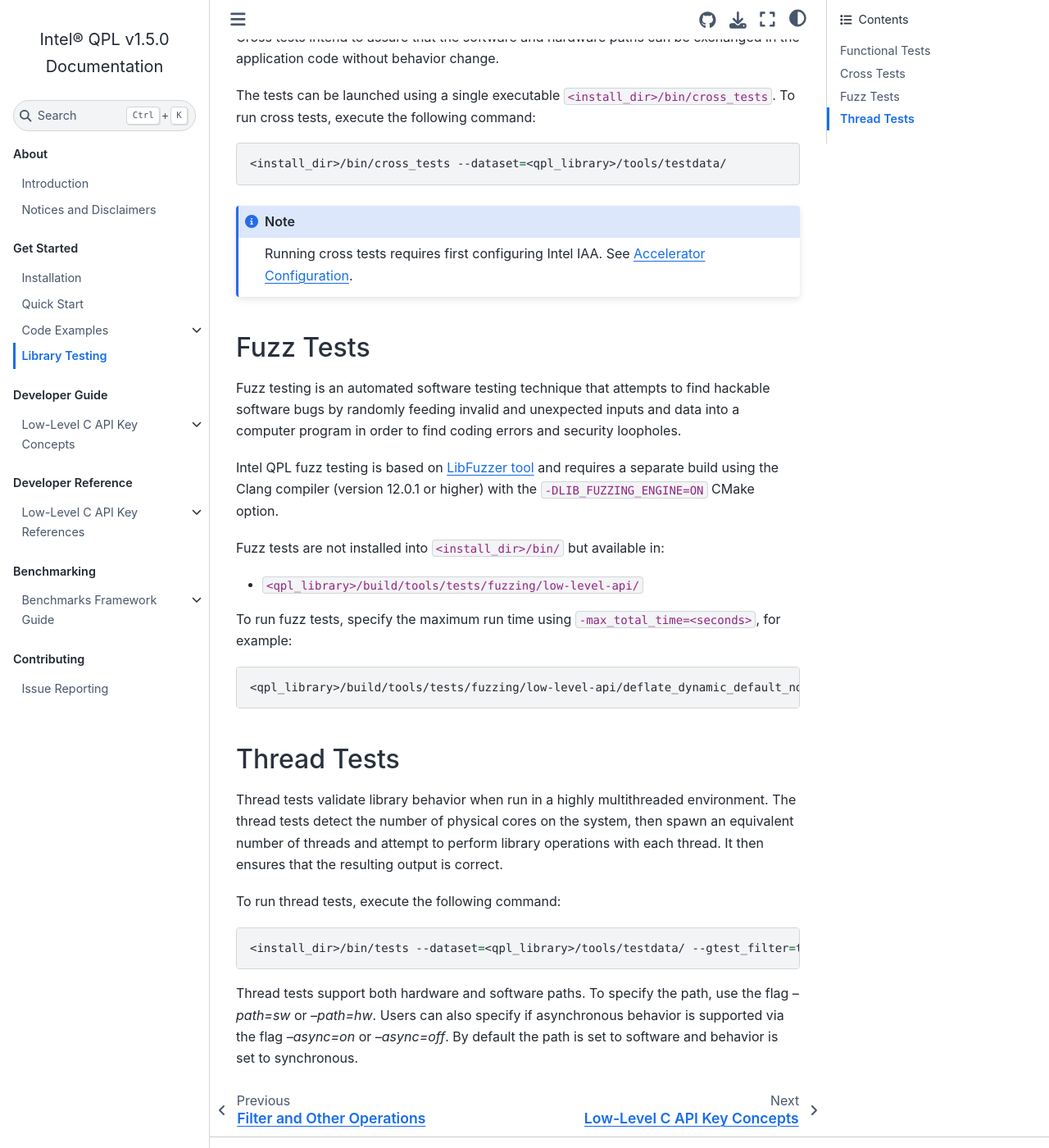
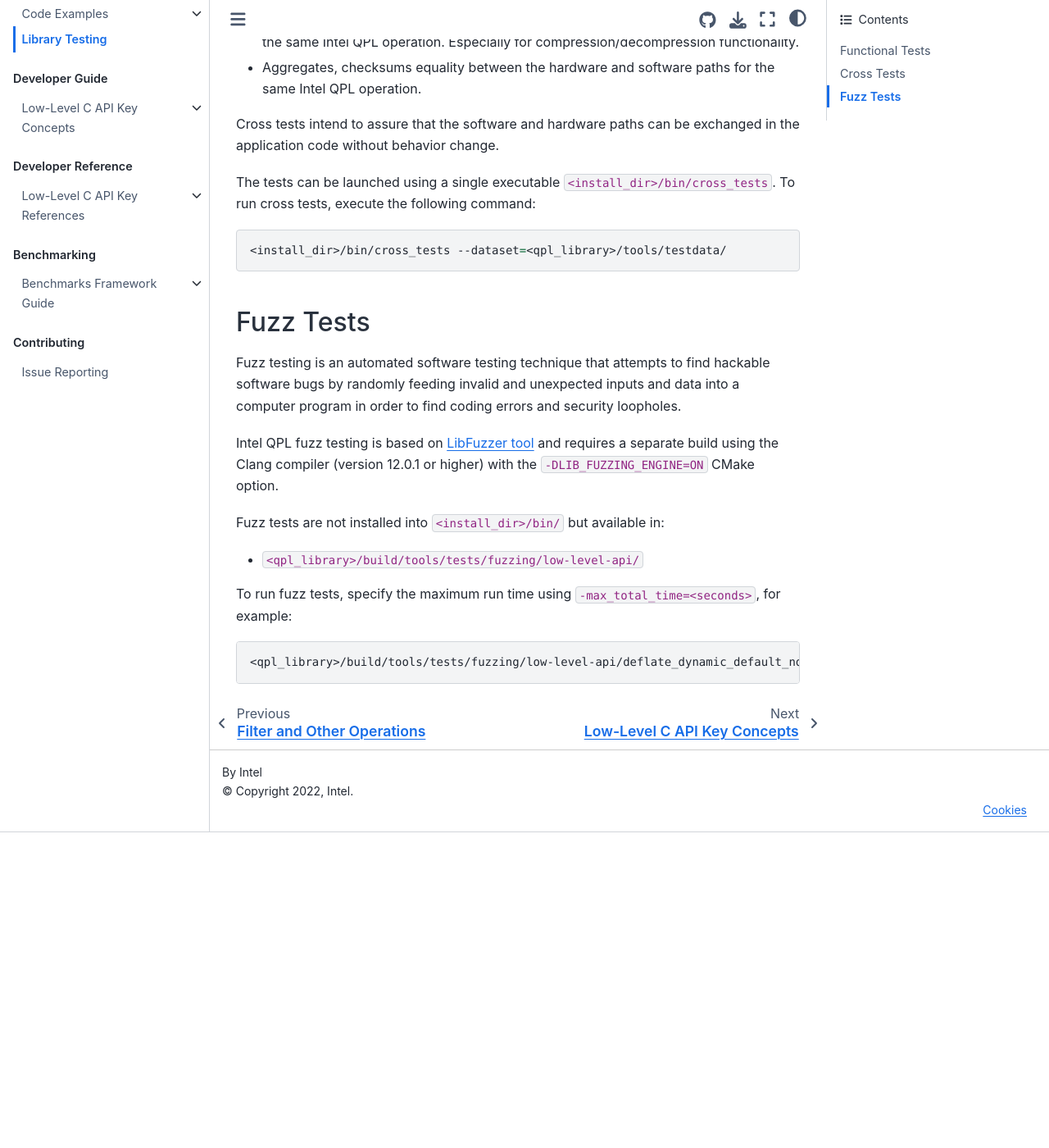
Before and after one commit to intel/qpl, a Sphinx documentation site: the page built from doc/source/documentation/get_started_docs/testing.rst, in a window 1280 px wide and 1400 px high, scrolled down 1796 px. Shown: the whole window at 82% size. Built offline with Sphinx 7.4.7 and the Sphinx Book theme 1.1.4, drawn with Linux system fonts in a browser that asks for light colours; after the commit the page ends 2811 px from its top, so only the background shows below that; some of the changed text lies outside the part shown.

Commit message:
[doc] Minor documentation updates and cleanup (#975)

```diff
--- a/doc/source/documentation/get_started_docs/installation.rst
+++ b/doc/source/documentation/get_started_docs/installation.rst
@@ -208,7 +208,7 @@
 .. attention::
 
    ``clang-tidy`` checks are limited to Linux OS only.
-   To use ``clang-tidy``, the user should install Clang and clang-tidy tools and build QPL with Clang compiler.
+   To use ``clang-tidy``, the user should install Clang and clang-tidy tools and build Intel QPL with Clang compiler.
 
 .. _building_library_build_reference_link:
 
--- a/doc/source/documentation/get_started_docs/testing.rst
+++ b/doc/source/documentation/get_started_docs/testing.rst
@@ -16,8 +16,12 @@
 - Functional tests
 - Cross tests
 - Fuzz tests
-- Thread tests
 
+.. attention::
+
+   Running library testing on the hardware_path (or running Cross tests) requires first configuring
+   Intel® In-Memory Analytics Accelerator (Intel® IAA).
+   See :ref:`Accelerator Configuration <accelerator_configuration_reference_link>`.
 
 Functional Tests
 ****************
@@ -66,17 +73,10 @@
 .. note::
 
     software_path and synchronous execution mode is used for testing by default,
-    use --async=on and --path=hw to specify otherwise
-
-.. note::
-
-   Running functional tests on the hardware path requires first configuring
-   Intel® In-Memory Analytics Accelerator (Intel® IAA).
-   See :ref:`Accelerator Configuration <accelerator_configuration_reference_link>`.
+    use ``--async=on`` and ``--path=hw`` (or ``--path=auto``) to specify otherwise.
 
 Cross Tests
 ***********
-
 
 Cross tests provide validation of:
 
@@ -95,11 +95,6 @@
 .. code:: shell
 
    <install_dir>/bin/cross_tests --dataset=<qpl_library>/tools/testdata/
-
-.. note::
-
-   Running cross tests requires first configuring Intel IAA.
-   See :ref:`Accelerator Configuration <accelerator_configuration_reference_link>`.
 
 Fuzz Tests
 **********
@@ -125,23 +120,3 @@
 .. code:: shell
 
    <qpl_library>/build/tools/tests/fuzzing/low-level-api/deflate_dynamic_default_nodict_fuzz_test -max_total_time=15
-
-
-Thread Tests
-************
-
-Thread tests validate library behavior when run in a highly multithreaded environment.
-The thread tests detect the number of physical cores on the system, then spawn
-an equivalent number of threads and attempt to perform library operations
-with each thread. It then ensures that the resulting output is correct.
-
-To run thread tests, execute the following command:
-
-.. code:: shell
-
-   <install_dir>/bin/tests --dataset=<qpl_library>/tools/testdata/ --gtest_filter=tt_*
-
-Thread tests support both hardware and software paths. To specify the path, use the flag
-`--path=sw` or `--path=hw`. Users can also specify if asynchronous behavior is supported via
-the flag `--async=on` or `--async=off`. By default the path is set to software and behavior
-is set to synchronous.
```
Also changed, not shown: other parts of doc/source/documentation/get_started_docs/testing.rst (+4 -1 lines).
